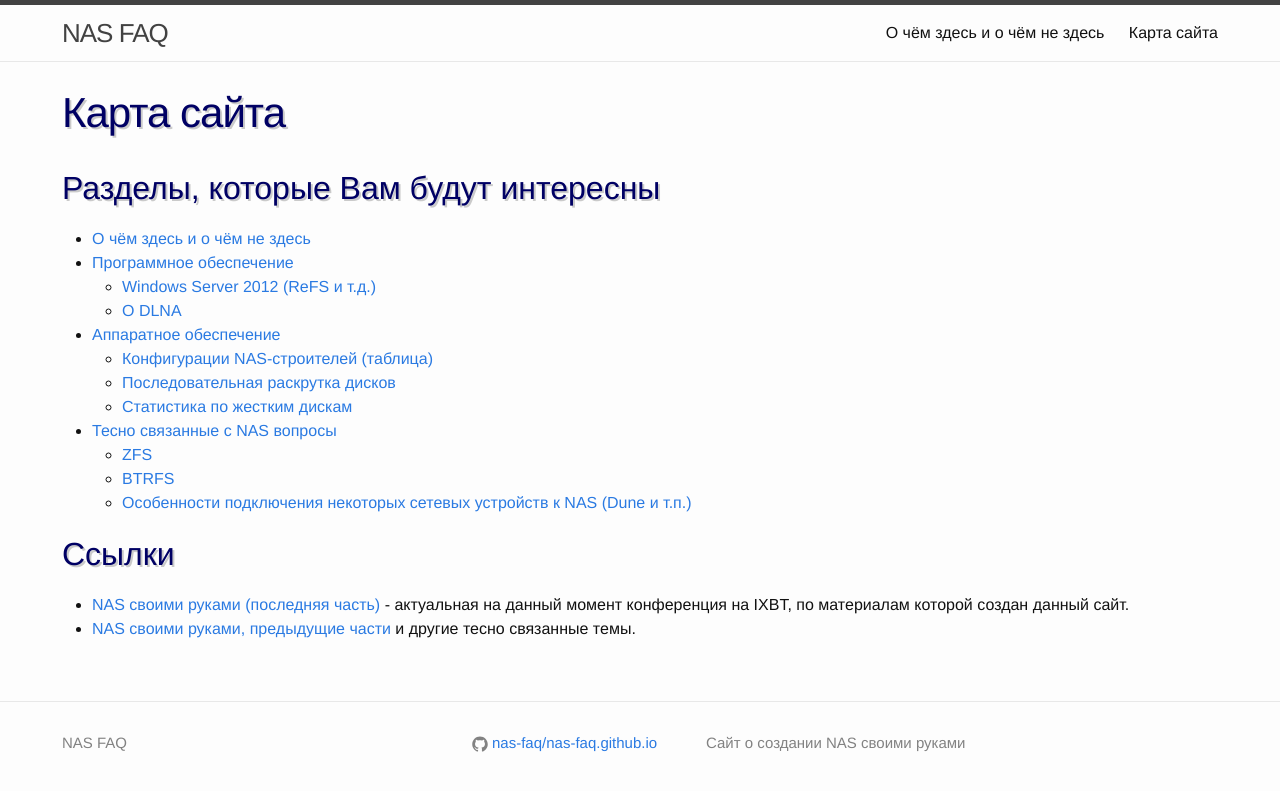
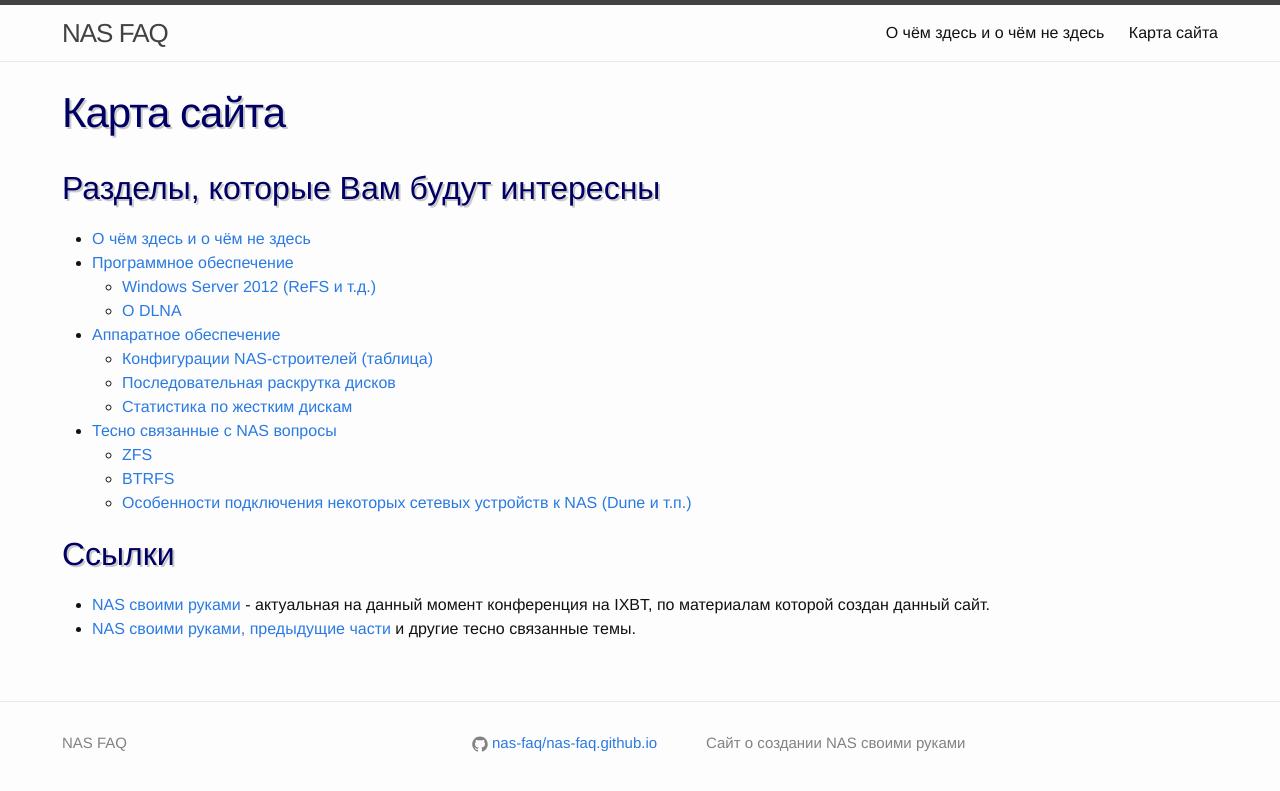
Before and after one commit to nas-faq/nas-faq.github.io, a Jekyll site: the page built from site_map.md, in a window 1280 px wide. Shown: the top 791 px of the page. Built offline with Jekyll 4.4.1, drawn with Linux system fonts in a browser that asks for light colours; Markdown is read by kramdown in place of the engine named in the settings; comment, search, counter and statistics services are not loaded.

Commit message:
link to forum was actualized (to 13-rd part)

```diff
--- a/site_map.md
+++ b/site_map.md
@@ -23,7 +23,7 @@
   * [Особенности подключения некоторых сетевых устройств к NAS (Dune и т.п.)](/net_devices/)
 
 ## Ссылки
-* [NAS своими руками (последняя часть)](http://forum.ixbt.com/topic.cgi?id=109:82) - актуальная
+* [NAS своими руками](http://forum.ixbt.com/topic.cgi?id=109:309) - актуальная
 на данный момент конференция на IXBT, по материалам которой создан данный сайт.
 * [NAS своими руками, предыдущие части](http://forum.ixbt.com/?name=NAS+%F1%E2%EE%E8%EC%E8+%F0%F3%EA%E0%EC%E8&author=&tag=&posts_param=1&posts=&id=109)
 и другие тесно связанные темы.
```
